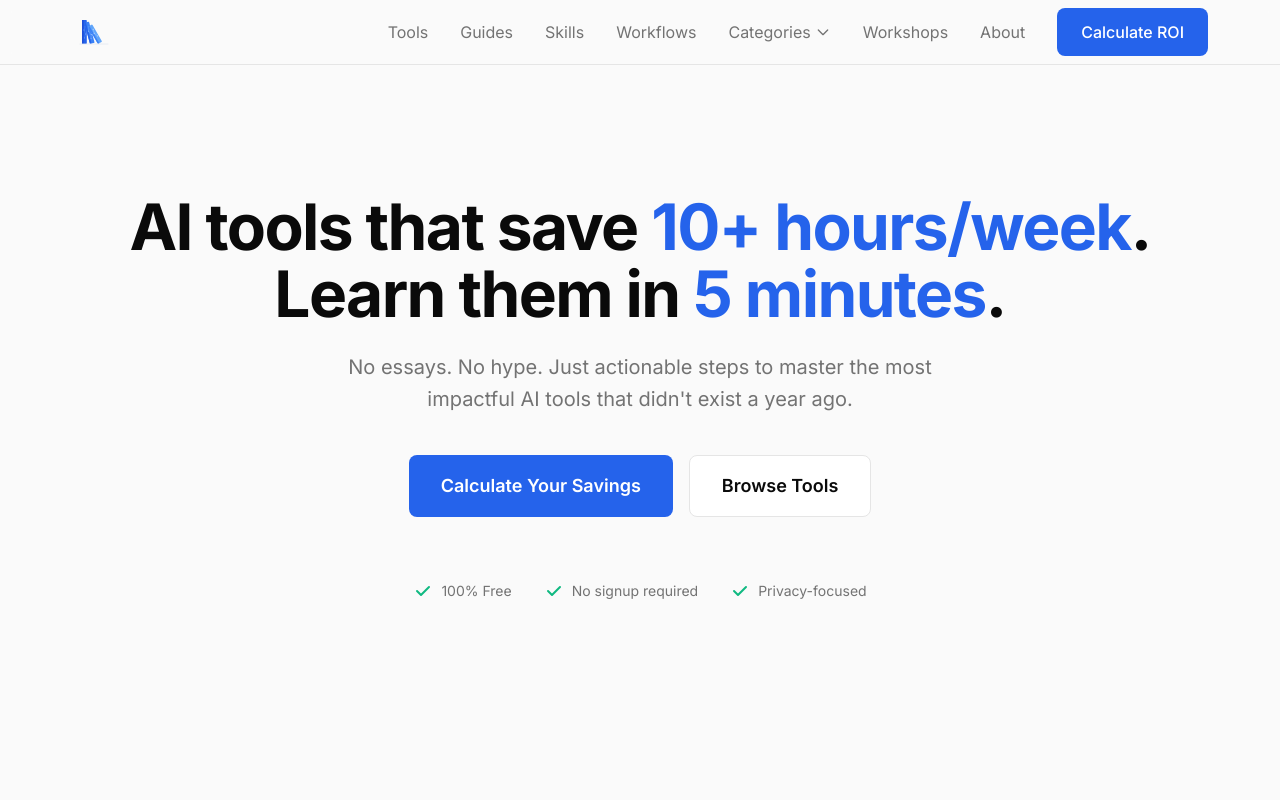
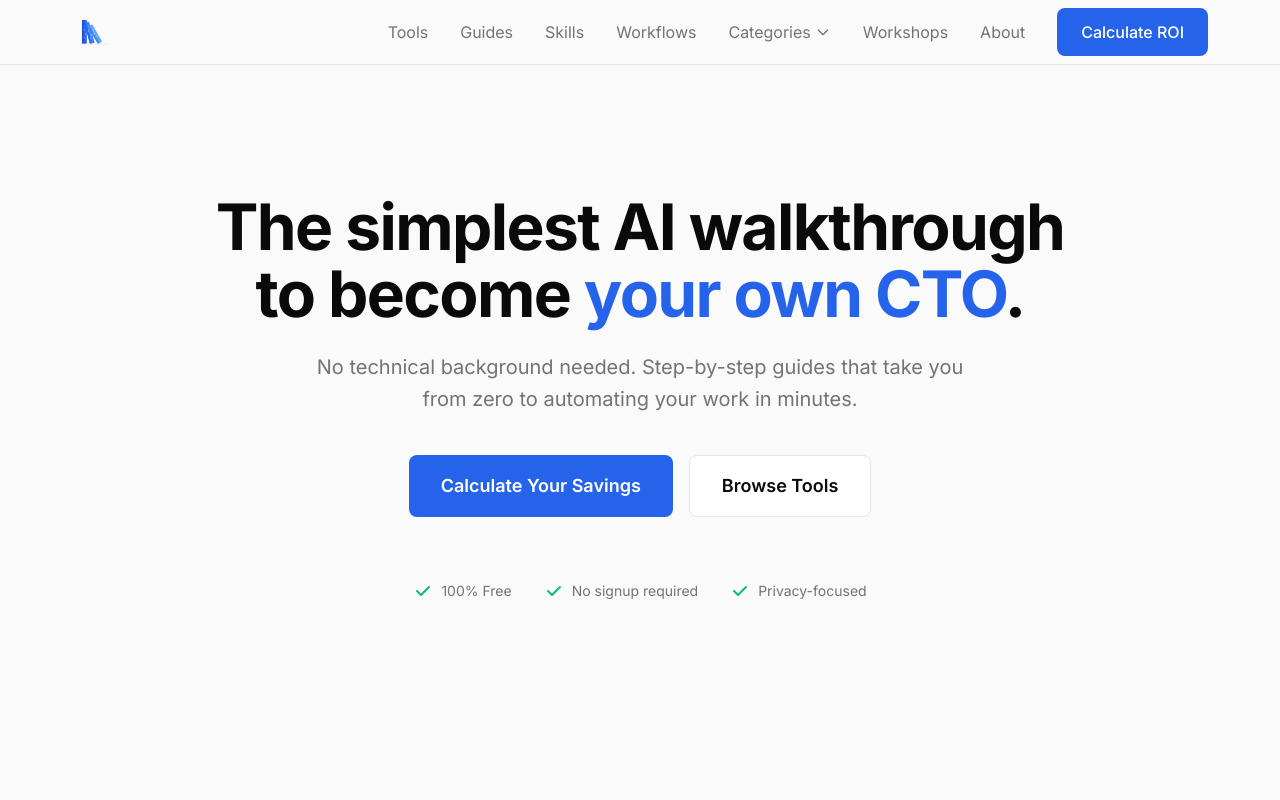
Before and after one commit to snakezilla/ai-tools-hub, a Next.js app: page / in a window 1280 px wide. Shown: the top 800 px of the page. Built offline with nearby package versions, Linux system fonts and the light colour scheme.

Commit message:
feat: update hero headline for non-technical audience

```diff
--- a/src/components/Hero.tsx
+++ b/src/components/Hero.tsx
@@ -5,15 +5,13 @@ export function Hero() {
     <section className="py-20 md:py-32 px-4">
       <div className="max-w-content mx-auto text-center">
         <h1 className="text-heading-lg md:text-heading-xl text-foreground mb-6 text-balance">
-          AI tools that save{" "}
-          <span className="text-accent">10+ hours/week</span>.
-          <br />
-          Learn them in <span className="text-accent">5 minutes</span>.
+          The simplest AI walkthrough to become{" "}
+          <span className="text-accent">your own CTO</span>.
         </h1>
 
         <p className="text-body-lg text-muted max-w-2xl mx-auto mb-10">
-          No essays. No hype. Just actionable steps to master the most impactful
-          AI tools that didn&apos;t exist a year ago.
+          No technical background needed. Step-by-step guides that take you from
+          zero to automating your work in minutes.
         </p>
 
         <div className="flex flex-col sm:flex-row gap-4 justify-center">
```
